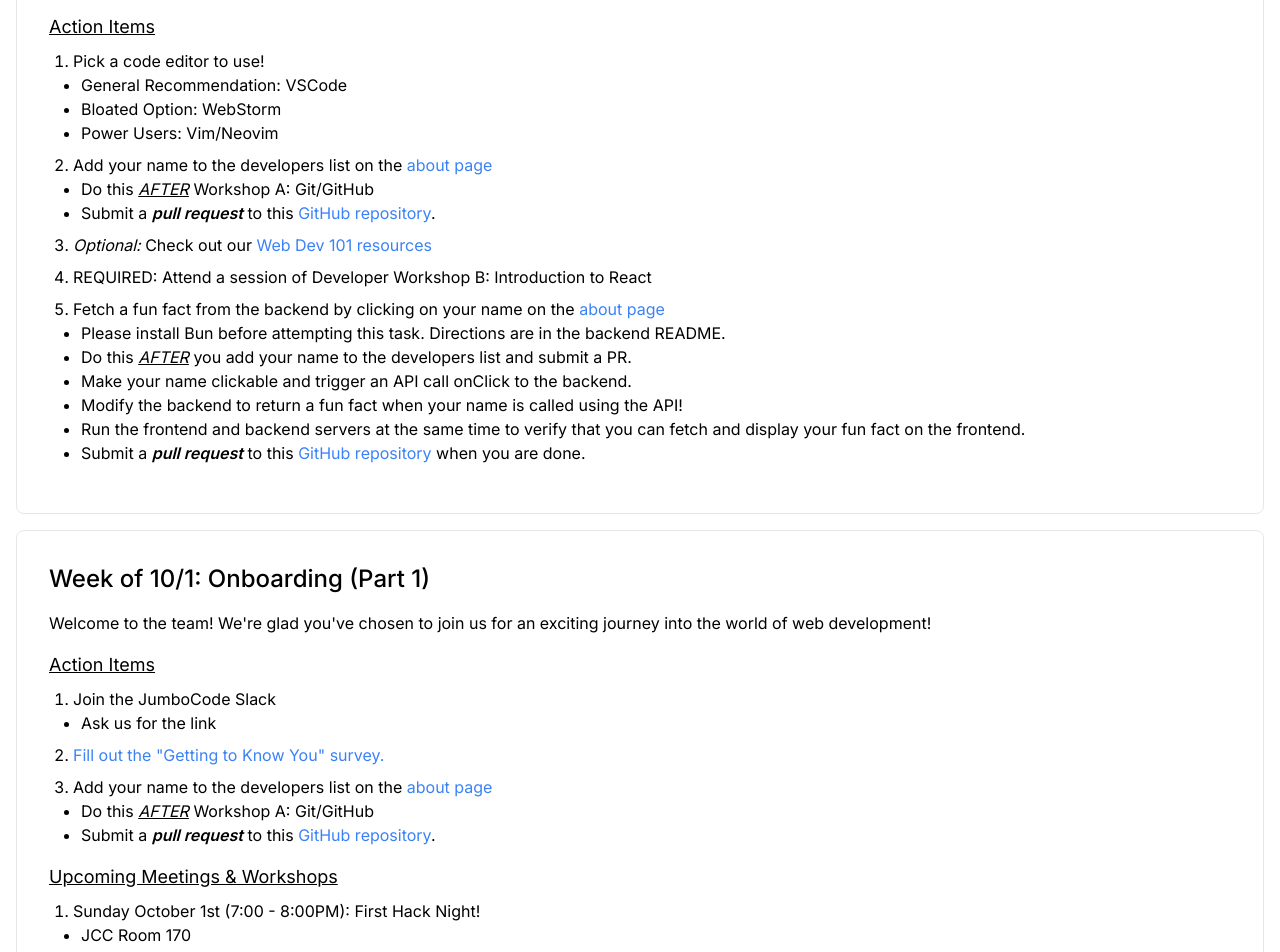
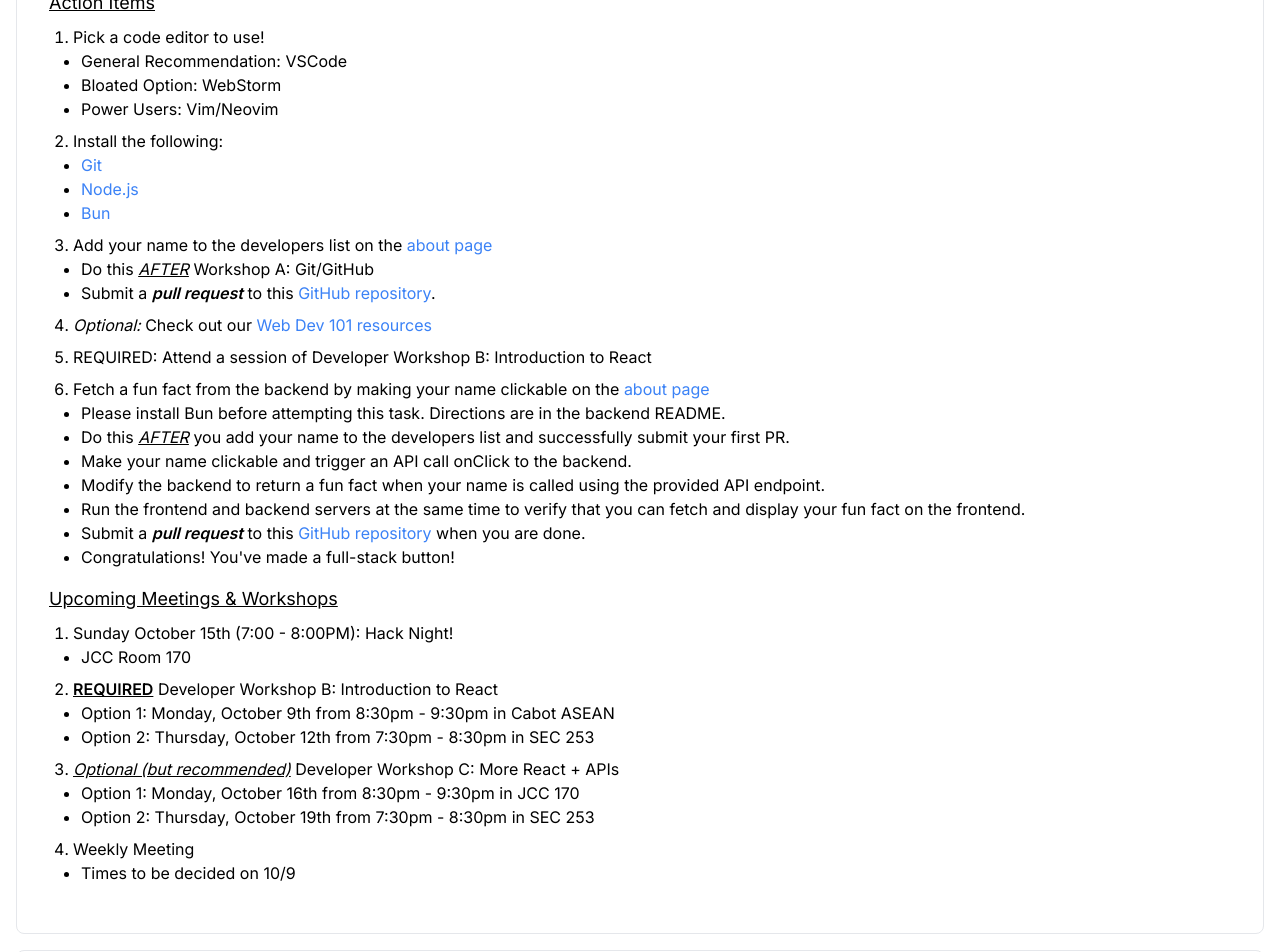
Before and after one commit to gabrielsessions/dfs-jumbocode, a Next.js app: page / in a window 1280 px wide. Shown: the part 380-1332 px from the top of the page. Built offline with nearby package versions, Linux system fonts and the light colour scheme.

Commit message:
Updated home page and removed slideshow from tutorials

```diff
--- a/src/app/home_cards.tsx
+++ b/src/app/home_cards.tsx
@@ -39,13 +39,21 @@ const week1: CardContentInterface = {
   title: "Week of 10/8: Onboarding (Part 2)",
   body:
     <>
-      <p>{"Welcome back! This week we'll be getting your development environment set up and providing some easy tickets to start practicing PRs and some basic React."}</p>
+      <p>{"Welcome back! This week we'll be getting your development environment set up!"}</p>
       <p className='my-2 mt-4 underline text-lg'>Action Items</p>
       {
         generateBullets([
           {
             title: <p>Pick a code editor to use!</p>,
             bullets: ["General Recommendation: VSCode", "Bloated Option: WebStorm", "Power Users: Vim/Neovim"]
+          },
+          {
+            title: <p>Install the following:</p>,
+            bullets: [
+              <Link className={"text-blue-500 hover:underline"} key={1} href={"https://git-scm.com/book/en/v2/Getting-Started-Installing-Git"}>Git</Link>,
+              <Link className={"text-blue-500 hover:underline"} key={2} href={"https://nodejs.org/en"}>Node.js</Link>,
+              <Link className={"text-blue-500 hover:underline"} key={3} href={"https://bun.sh/"}>Bun</Link>
+            ]
           },
           {
             title: <p>Add your name to the developers list on the <Link className={"text-blue-500 hover:underline"} href={"/about"}>about page</Link></p>,
@@ -63,18 +71,47 @@ const week1: CardContentInterface = {
             title: "REQUIRED: Attend a session of Developer Workshop B: Introduction to React"
           },
           {
-            title: <p>Fetch a fun fact from the backend by clicking on your name on the <Link className={"text-blue-500 hover:underline"} href={"/about"}>about page</Link></p>,
+            title: <p>Fetch a fun fact from the backend by making your name clickable on the <Link className={"text-blue-500 hover:underline"} href={"/about"}>about page</Link></p>,
             bullets: [
               <p key={0}>Please install Bun before attempting this task. Directions are in the backend README.</p>,
-              <p key={1}>Do this <span className={"italic underline"}>AFTER</span> you add your name to the developers list and submit a PR.</p>,
+              <p key={1}>Do this <span className={"italic underline"}>AFTER</span> you add your name to the developers list and successfully submit your first PR.</p>,
               <p key={2}>Make your name clickable and trigger an API call onClick to the backend.</p>,
-              <p key={3}>Modify the backend to return a fun fact when your name is called using the API!</p>,
+              <p key={3}>Modify the backend to return a fun fact when your name is called using the provided API endpoint.</p>,
               <p key={4}>Run the frontend and backend servers at the same time to verify that you can fetch and display your fun fact on the frontend.</p>,
-              <p key={5}>Submit a <span className={"italic font-semibold"}>pull request</span> to this <Link target="_blank" className="text-blue-500 hover:underline" href={"https://github.com/gabrielsessions/dfs-jumbocode"}>GitHub repository</Link> when you are done.</p>
+              <p key={5}>Submit a <span className={"italic font-semibold"}>pull request</span> to this <Link target="_blank" className="text-blue-500 hover:underline" href={"https://github.com/gabrielsessions/dfs-jumbocode"}>GitHub repository</Link> when you are done.</p>,
+              <p key={6}>{"Congratulations! You've made a full-stack button!"}</p>
             ]
           },
         ])
       }
+
+      <p className='my-2 mt-4 underline text-lg'>Upcoming Meetings & Workshops</p>
+      {generateBullets([
+        {
+          title: "Sunday October 15th (7:00 - 8:00PM): Hack Night!",
+          bullets: ["JCC Room 170"]
+        },
+        {
+          title: <p><span className='font-semibold underline'>REQUIRED</span> Developer Workshop B:
+            Introduction to React</p>,
+          bullets: [
+            "Option 1: Monday, October 9th from 8:30pm - 9:30pm in Cabot ASEAN",
+            "Option 2: Thursday, October 12th from 7:30pm - 8:30pm in SEC 253"
+          ]
+        },
+        {
+          title: <p><span className='italic underline'>Optional (but recommended)</span> Developer
+            Workshop C: More React + APIs</p>,
+          bullets: [
+            "Option 1: Monday, October 16th from 8:30pm - 9:30pm in JCC 170",
+            "Option 2: Thursday, October 19th from 7:30pm - 8:30pm in SEC 253"
+          ]
+        },
+        {
+          title: <p>Weekly Meeting</p>,
+          bullets: ["Times to be decided on 10/9"]
+        }
+      ])}
     </>
 }
 
@@ -95,13 +132,7 @@ const week0: CardContentInterface = {
                       className='text-blue-500 hover:underline hover:text-blue-700'
                       href="https://docs.google.com/forms/d/e/1FAIpQLScxjWXdF0t8i9lwwsY93gNVV_OcVtH271skSYXQyqRYwSGDRg/viewform">{'Fill out the "Getting to Know You" survey.'}</a>
           },
-          {
-            title: <p>Add your name to the developers list on the <Link className={"text-blue-500 hover:underline"} href={"/about"}>about page</Link></p>,
-            bullets: [
-              <p key={1}>Do this <span className={"italic underline"}>AFTER</span> Workshop A: Git/GitHub</p>,
-              <p key={2}>Submit a <span className={"italic font-semibold"}>pull request</span> to this <Link target="_blank" className="text-blue-500 hover:underline" href={"https://github.com/gabrielsessions/dfs-jumbocode"}>GitHub repository</Link>.</p>
-            ]
-          },
+
         ])
       }
       <p className='my-2 mt-4 underline text-lg'>Upcoming Meetings & Workshops</p>
@@ -118,22 +149,6 @@ const week0: CardContentInterface = {
             "Option 2: Thursday, October 5th from 7:30pm - 8:30pm in SEC 253"
           ]
         },
-        {
-          title: <p><span className='font-semibold underline'>REQUIRED</span> Developer Workshop B:
-            Introduction to React</p>,
-          bullets: [
-            "Option 1: Monday, October 9th from 8:30pm - 9:30pm in Cabot ASEAN",
-            "Option 2: Thursday, October 12th from 7:30pm - 8:30pm in SEC 253"
-          ]
-        },
-        {
-          title: <p><span className='italic underline'>Optional (but recommended)</span> Developer
-            Workshop C: More React + APIs</p>,
-          bullets: [
-            "Option 1: Monday, October 16th from 8:30pm - 9:30pm in JCC 170",
-            "Option 2: Thursday, October 19th from 7:30pm - 8:30pm in SEC 253"
-          ]
-        }
       ])}
     </>
 }
--- a/src/app/webdev101/page.tsx
+++ b/src/app/webdev101/page.tsx
@@ -30,9 +30,8 @@ export default function Intro() {
 
       <div className="border p-4 mx-4 my-4">
         <h3 className="text-lg mb-4">Gabriel Sessions: Introduction to React Slides</h3>
-        <SlideshowIframe
-          link={"https://docs.google.com/presentation/d/e/2PACX-1vT5lLgAg9v65kxFQK_e01V8YcbZsub5kC2FfpnDVXjwfEGVJjVbTPiMtcrR_pmFu00A-ZWX5IYFurek/embed?start=false&loop=false&delayms=3000"}
-        />
+        <p>Updated slides to be posted soon!</p>
+
       </div>
 
       <div className="border p-4 mx-4 my-4">
```
